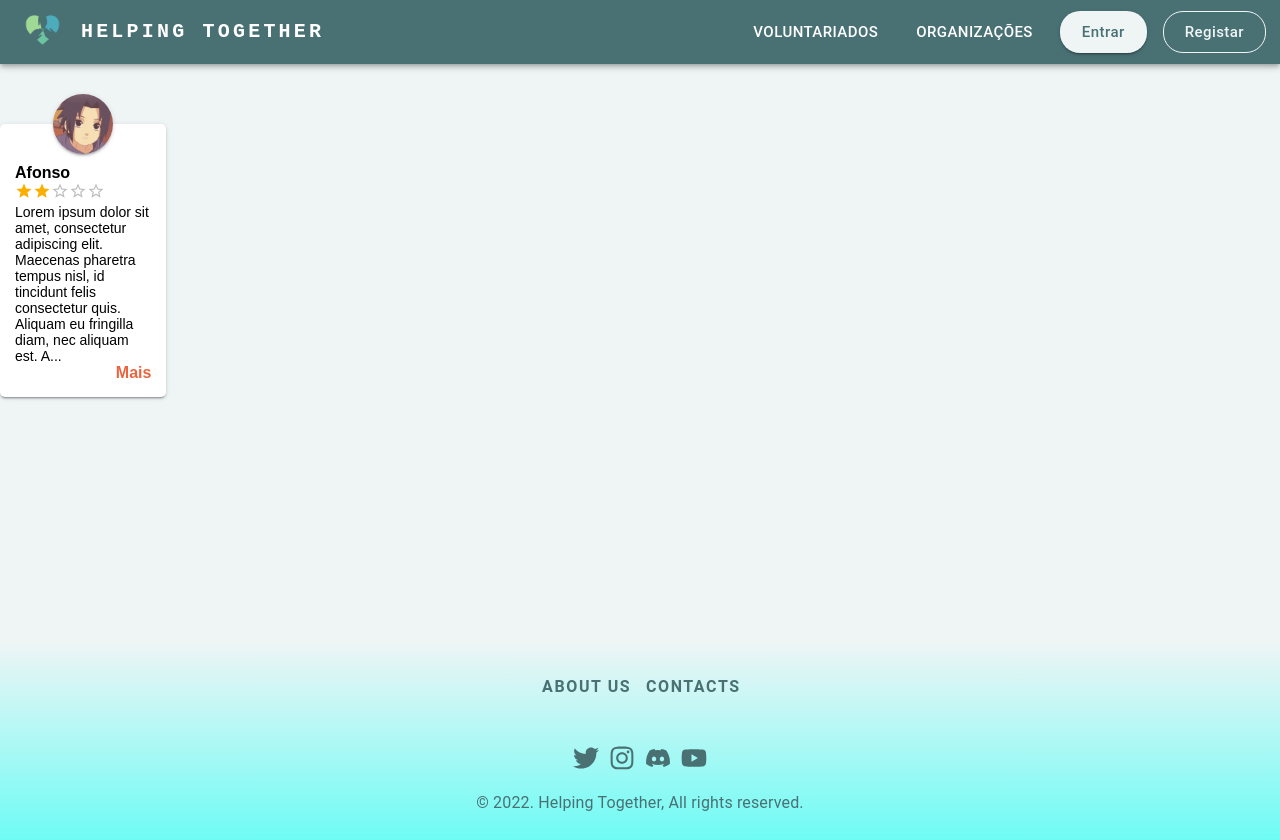
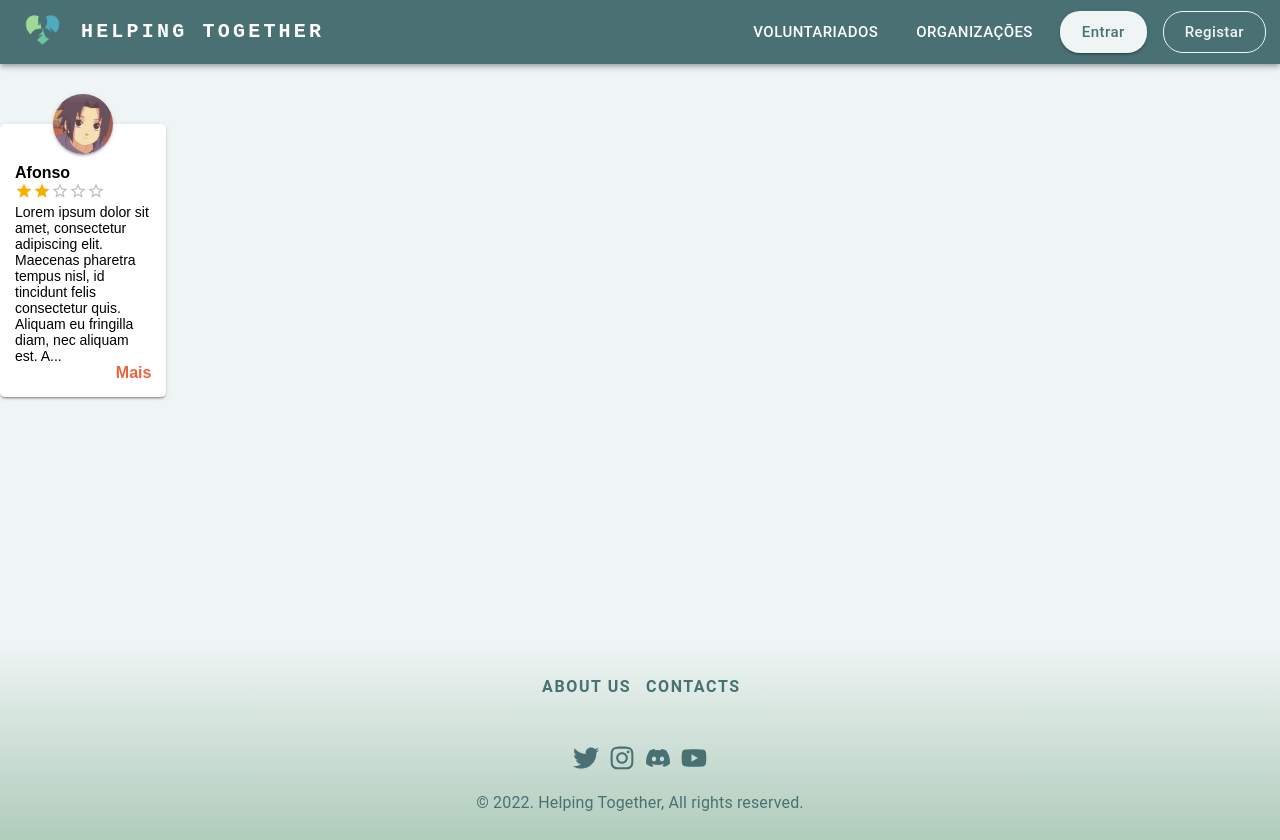
Before and after one commit to AfonsoBatista7/HelpingTogether, a React (Create React App) app: page / in a window 1280 px wide. Built offline with nearby package versions, Linux system fonts and the light colour scheme.

Commit message:
better footer color

```diff
--- a/src/components/Footer/footer.module.css
+++ b/src/components/Footer/footer.module.css
@@ -1,5 +1,5 @@
 .footer {
-    background: linear-gradient(180deg, rgba(228, 231, 252, 0) 0%, rgba(30, 255, 244, 0.616) 100%);
+    background: linear-gradient(180deg, rgba(228, 231, 252, 0) 0%, rgb(176, 204, 187) 100%);
     background-position: top;
     height: 25vh;
 }
```
